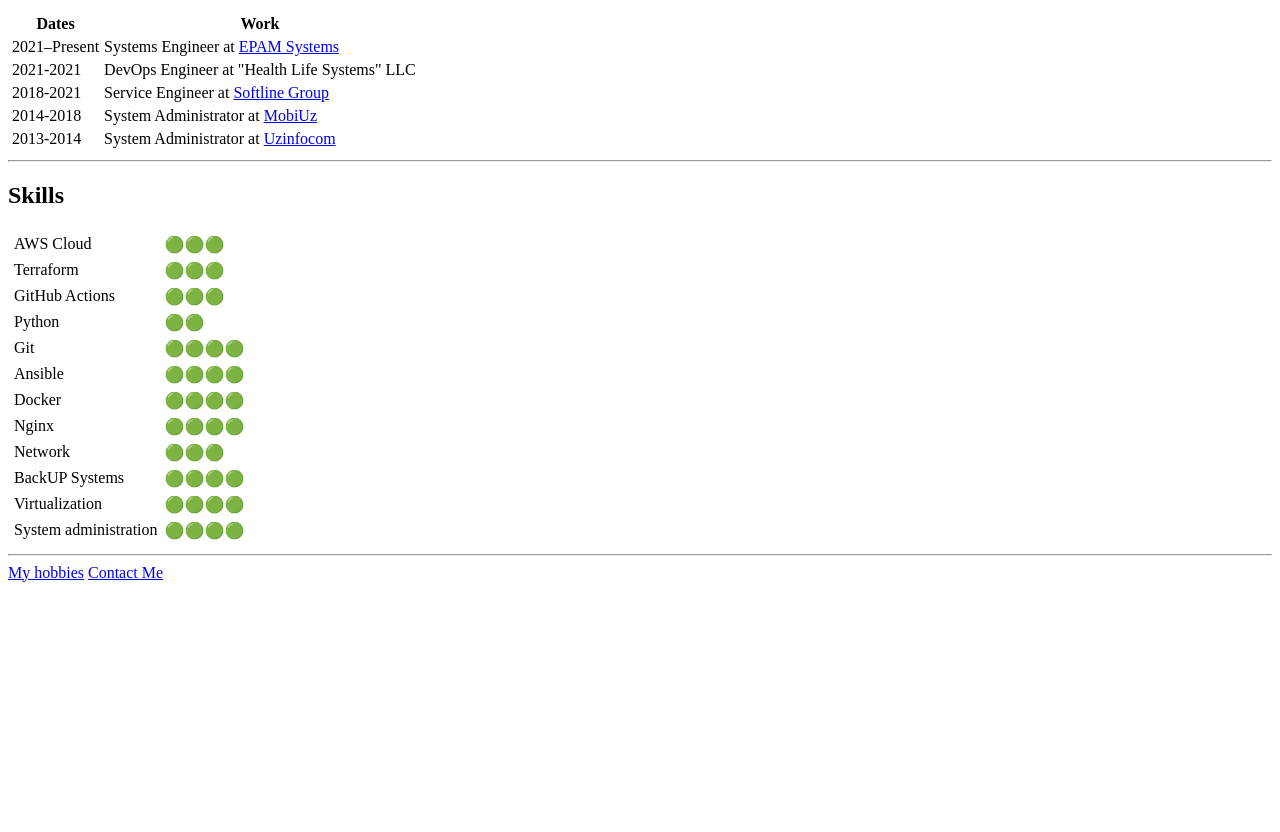
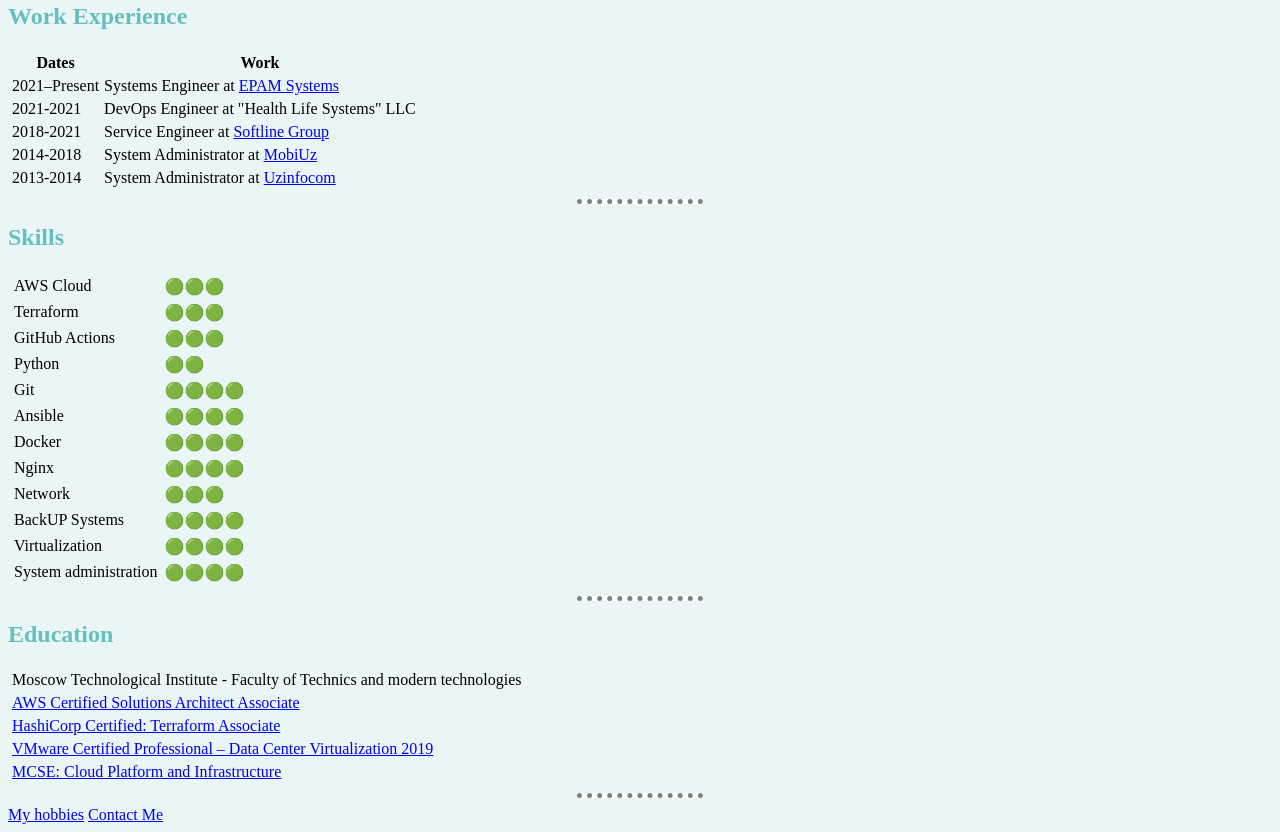
Before and after one commit to a-revozyan/mycv, a plain HTML site: page index.html in a window 1280 px wide. Shown: the part 284-1116 px from the top of the page. Before the commit the page ends 874 px from the top, so only its background shows below. Drawn offline with Linux system fonts and the light colour scheme.

Commit message:
css added

```diff
--- /dev/null
+++ b/css/styles.css
@@ -0,0 +1,28 @@
+body {
+ background-color: #EAF6F6;;
+}
+
+hr {
+ background-color: white;
+ border-style: none;
+ border-top-style: dotted;
+ border-color: grey;
+ border-width: 5px;
+ width: 10%;
+}
+
+h1 {
+  color: #66BFBF;
+}
+
+h2 {
+  color: #66BFBF;
+}
+
+h3 {
+  color: #66BFBF;
+}
+
+img {
+ height: 200px;
+}
--- a/index.html
+++ b/index.html
@@ -3,6 +3,7 @@
   <head>
     <meta charset="utf-8">
       <title>Aleksandr - Personal Site</title>
+      <link rel="stylesheet" href="css/styles.css">
   </head>
 
   <body>
@@ -49,11 +50,6 @@
   </table>
   <hr>
 
-<!--  <style>-->
-<!--      table, th, td {-->
-<!--  border:1px solid black;-->
-<!--}-->
-<!--  </style>-->
      <h2>Skills</h2>
      <table cellspacing="5">
          <tr>
@@ -105,6 +101,25 @@
              <td>🟢🟢🟢🟢</td>
          </tr>
      </table>
+<hr>
+ <h2>Education</h2>
+ <table cellspacing="3">
+     <tr>
+         <td>Moscow Technological Institute - Faculty of Technics and modern technologies</td>
+     </tr>
+     <tr>
+         <td><a href="https://www.credly.com/badges/566e3138-1a91-4bcd-8551-fdc05b305e83?source=linked_in_profile">AWS Certified Solutions Architect Associate</td>
+     </tr>
+     <tr>
+         <td><a href="https://www.credly.com/badges/184fcefd-8971-41ba-a148-9c6b2ddb4f46?source=linked_in_profile">HashiCorp Certified: Terraform Associate</td>
+     </tr>
+     <tr>
+         <td><a href="https://www.credly.com/badges/5875aedc-1b16-4971-9684-1f431e7d4757/linked_in_profile">VMware Certified Professional – Data Center Virtualization 2019</td>
+     </tr>
+     <tr>
+         <td><a href="https://www.credly.com/badges/67786d11-45cd-4ce8-a430-e6e542bd1bd5">MCSE: Cloud Platform and Infrastructure</td>
+     </tr>
+ </table>
   <hr>
     <a href="hobbies.html">My hobbies</a>
     <a href="contact_me.html">Contact Me</a>
```
